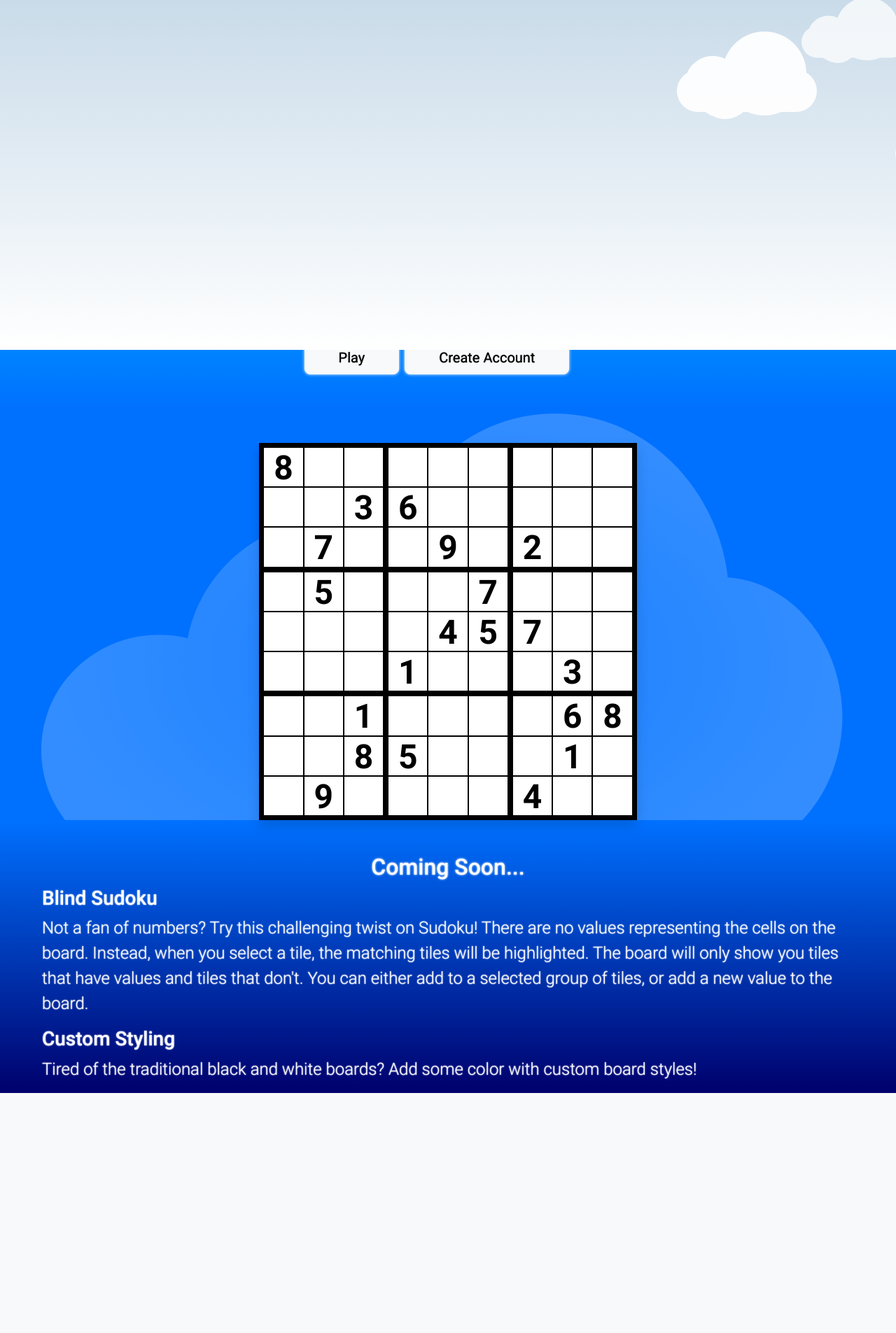
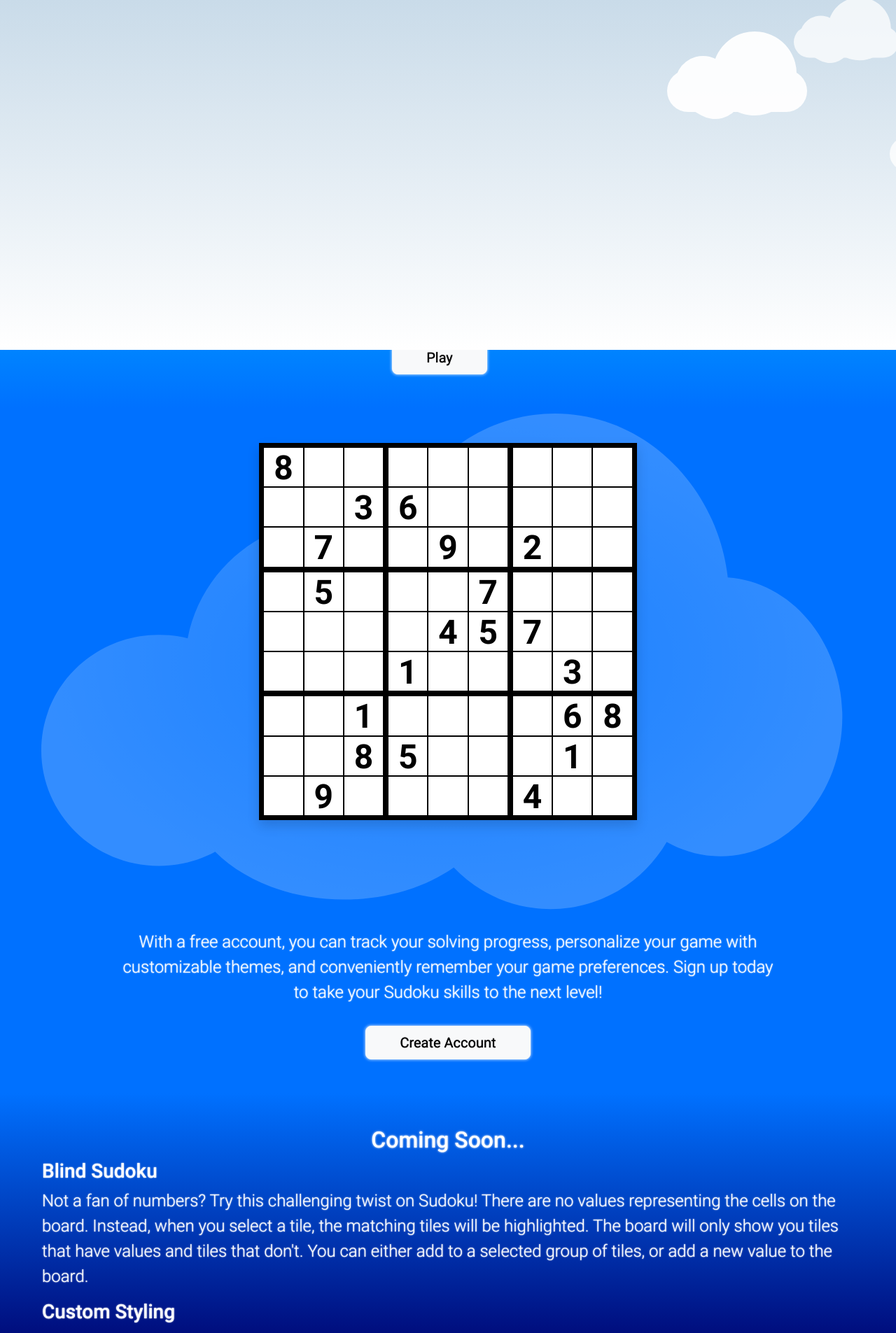
Before and after one commit to lindsaypj/Sudoku-in-the-Clouds, a React (Create React App) app: page / in a window 1280 px wide. Shown: the top 1905 px of the page at 70% size. Before the commit the page ends 1562 px from the top, so only its background shows below. Built offline with nearby package versions, Linux system fonts and the light colour scheme.

Commit message:
Added custom navbar to home page

```diff
--- a/src/styles/css/home.css
+++ b/src/styles/css/home.css
@@ -54,13 +54,13 @@
 }
 
 /* Description */
-.project-info p {
+.project-info p, .home-account p {
     max-width: 80%;
     margin: 60px auto 30px auto;
 }
 
 /* Play button */
-.project-info button {
+.home-body button {
     box-shadow: 0 0 4px white;
     text-shadow: 0 0 1px black;
 }
--- a/src/views/SudokuHome.jsx
+++ b/src/views/SudokuHome.jsx
@@ -6,12 +6,55 @@ import "../styles/animation/clouds-animation.css";
 
 const exampleBoard = [8,0,0,0,0,0,0,0,0,0,0,3,6,0,0,0,0,0,0,7,0,0,9,0,2,0,0,0,5,0,0,0,
                       7,0,0,0,0,0,0,0,4,5,7,0,0,0,0,0,1,0,0,0,3,0,0,0,1,0,0,0,0,6,8,0,
-                      0,8,5,0,0,0,1,0,0,9,0,0,0,0,4,0,0]
+                      0,8,5,0,0,0,1,0,0,9,0,0,0,0,4,0,0];
 
 function SudokuHome(props) {
 
+    // Function to get either login or logout button
+    function getLoginLogout() {
+        if (props.user !== null && props.user !== undefined) {
+            return (
+                <button
+                    type={"button"}
+                    className="btn btn-light mt-3 me-5 float-end"
+                    onClick={() => {
+                        sessionStorage.clear();
+                        props.setUser(null);
+                        props.setGameMode("");
+                    }}
+                >Logout</button>
+            );
+        }
+        else {
+            return (
+                <button
+                    type={"button"}
+                    className="btn btn-light mt-3 me-5 float-end"
+                    onClick={() => {
+                        props.setNewUser(false);
+                        props.setGameMode("account");
+                    }}
+                >Login</button>
+            );
+        }
+    }
+
     return (
         <div className="container-fluid home-body">
+            <div className="d-block position-fixed w-100">
+                {/* Menu button */}
+                <button
+                    type={"button"}
+                    className="btn btn-light m-3"
+                    onClick={() => {
+                        props.setMenuVisibility(true);
+                        props.setInitialMenuPage("main");
+                    }}
+                >Menu</button>
+
+                {/* Login button */}
+                {getLoginLogout()}
+            </div>
             <div className="sky-background row">
                 {/* Header */}
                 <div className="header row">
@@ -42,14 +85,6 @@ function SudokuHome(props) {
                                 props.setMenuVisibility(true);
                             }}
                         >Play</button>
-                        {/* Create Account button */}
-                        <button
-                            className="btn btn-light btn-lg px-5 mx-2"
-                            onClick={() => {
-                                props.setNewUser(true);
-                                props.setGameMode(props.GameModes.Account);
-                            }}
-                        >Create Account</button>
                     </div>
                 </div>
             </div>
@@ -63,8 +98,29 @@ function SudokuHome(props) {
                 </div>
             </div>
 
+            {/* Account creation */}
+            <div className="home-account row mt-5 pt-5">
+                <div className="col-12 text-center px-1 px-md-5">
+                    <p className="home-p">
+                        With a free account, you can track your solving progress, personalize your game with
+                        customizable themes, and conveniently remember your game preferences. Sign up today
+                        to take your Sudoku skills to the next level!
+                    </p>
+
+                    {/* Create Account button */}
+                    <button
+                        type={"button"}
+                        className="btn btn-light btn-lg px-5 mx-2"
+                        onClick={() => {
+                            props.setNewUser(true);
+                            props.setGameMode(props.GameModes.Account);
+                        }}
+                    >Create Account</button>
+                </div>
+            </div>
+
             {/* Coming Soon  */}
-            <div className="coming-soon row px-5">
+            <div className="coming-soon row px-5 mt-5">
                 <div className="col-12 text-center pt-5">
                     <h2>Coming Soon...</h2>
                 </div>
```
